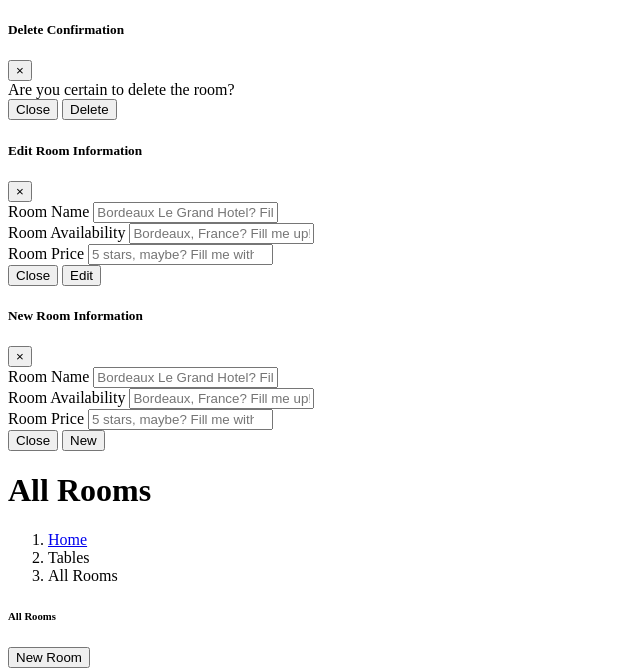
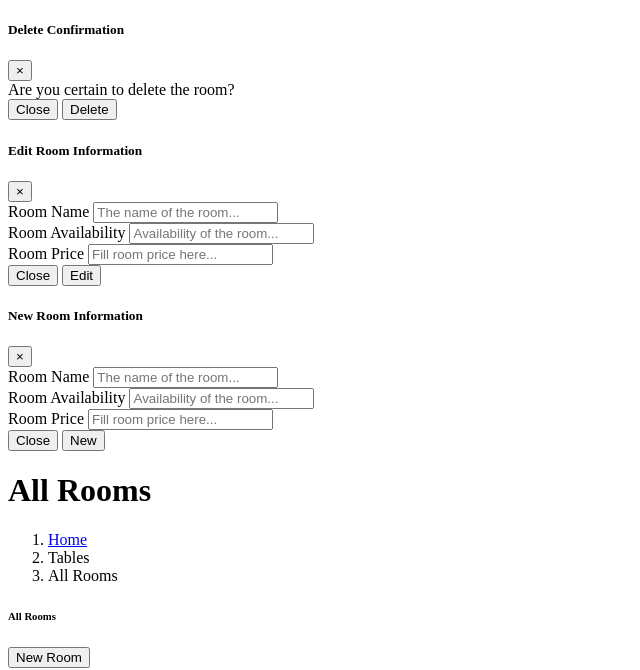
Before and after one commit to lauslim12/intract-hotel-system, a CodeIgniter app: the page made by application/views/pages/admin/showEditRoom.php in a window 1280 px wide. Shown: the top 670 px of the page, without its empty margins (0-640 px from the left). Run offline with CodeIgniter, Linux system fonts and the light colour scheme; data that the repository does not hold is empty.

Commit message:
Fixed several placeholder typos.

```diff
--- a/application/views/pages/admin/showEditRoom.php
+++ b/application/views/pages/admin/showEditRoom.php
@@ -51,17 +51,17 @@
               <input type="hidden" name="room_id" value="">
               <div class="form-group">
                 <label for="exampleFormControlInput1">Room Name</label>
-                <input type="text" name="room_name" value="" class="form-control" id="exampleFormControlInput1" placeholder="Bordeaux Le Grand Hotel? Fill me up!" required>
+                <input type="text" name="room_name" value="" class="form-control" id="exampleFormControlInput1" placeholder="The name of the room..." required>
                 <?php echo form_error('name', '<small><p class="form-text text-danger">', '</small></p>'); ?>
               </div>
               <div class="form-group">
                 <label for="exampleFormControlInput2">Room Availability</label>
-                <input type="text" name="room_count" value="" class="form-control" id="exampleFormControlInput2" placeholder="Bordeaux, France? Fill me up!" required>
+                <input type="text" name="room_count" value="" class="form-control" id="exampleFormControlInput2" placeholder="Availability of the room..." required>
                 <?php echo form_error('location', '<small><p class="form-text text-danger">', '</small></p>'); ?>
               </div>
               <div class="form-group">
                 <label for="exampleFormControlInput3">Room Price</label>
-                <input type="number" name="room_price" value="" class="form-control" id="exampleFormControlInput3" placeholder="5 stars, maybe? Fill me with numbers!" required>
+                <input type="number" name="room_price" value="" class="form-control" id="exampleFormControlInput3" placeholder="Fill room price here..." required>
                 <?php echo form_error('star', '<small><p class="form-text text-danger">', '</small></p>'); ?>
               </div>
             </div>
@@ -88,17 +88,17 @@
               <input type="hidden" name="hotel_id" value="">
               <div class="form-group">
                 <label for="exampleFormControlInput1">Room Name</label>
-                <input type="text" name="room_name" value="" class="form-control" id="exampleFormControlInput1" placeholder="Bordeaux Le Grand Hotel? Fill me up!" required>
+                <input type="text" name="room_name" value="" class="form-control" id="exampleFormControlInput1" placeholder="The name of the room..." required>
                 <?php echo form_error('name', '<small><p class="form-text text-danger">', '</small></p>'); ?>
               </div>
               <div class="form-group">
                 <label for="exampleFormControlInput2">Room Availability</label>
-                <input type="text" name="room_count" value="" class="form-control" id="exampleFormControlInput2" placeholder="Bordeaux, France? Fill me up!" required>
+                <input type="text" name="room_count" value="" class="form-control" id="exampleFormControlInput2" placeholder="Availability of the room..." required>
                 <?php echo form_error('location', '<small><p class="form-text text-danger">', '</small></p>'); ?>
               </div>
               <div class="form-group">
                 <label for="exampleFormControlInput3">Room Price</label>
-                <input type="number" name="room_price" value="" class="form-control" id="exampleFormControlInput3" placeholder="5 stars, maybe? Fill me with numbers!" required>
+                <input type="number" name="room_price" value="" class="form-control" id="exampleFormControlInput3" placeholder="Fill room price here..." required>
                 <?php echo form_error('star', '<small><p class="form-text text-danger">', '</small></p>'); ?>
               </div>
             </div>
```
